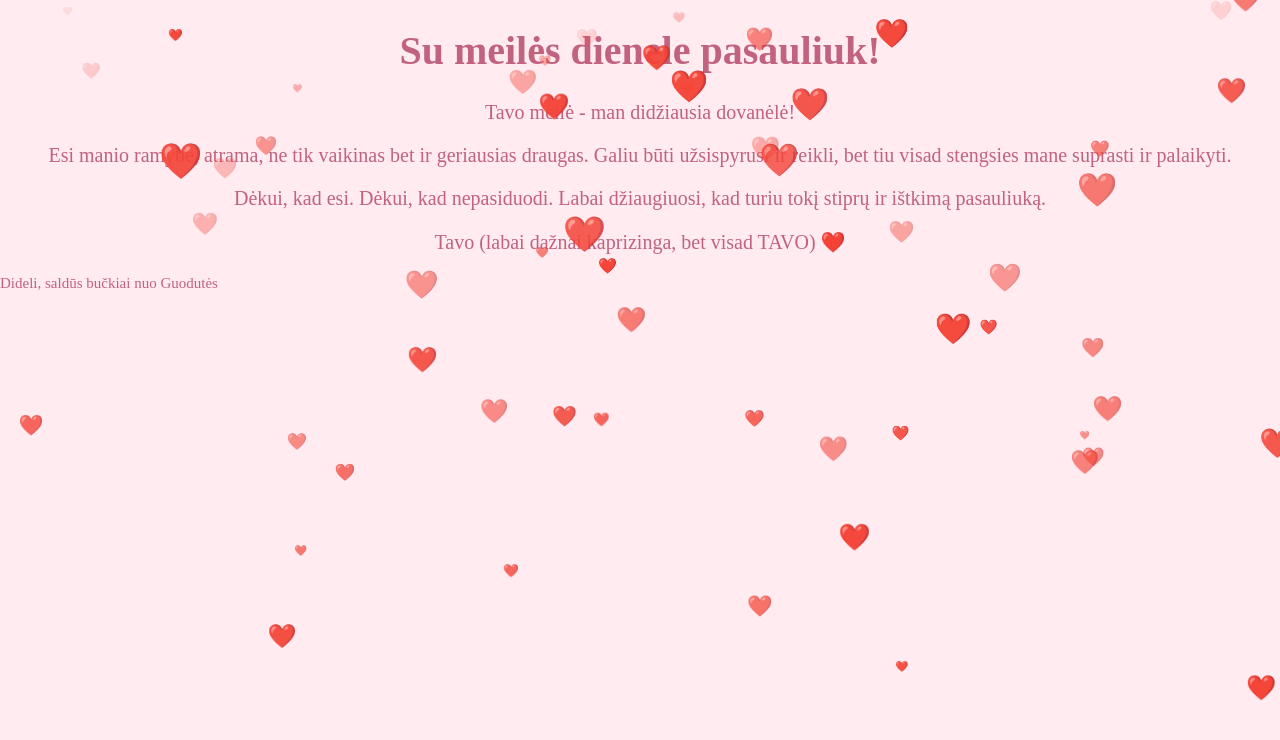
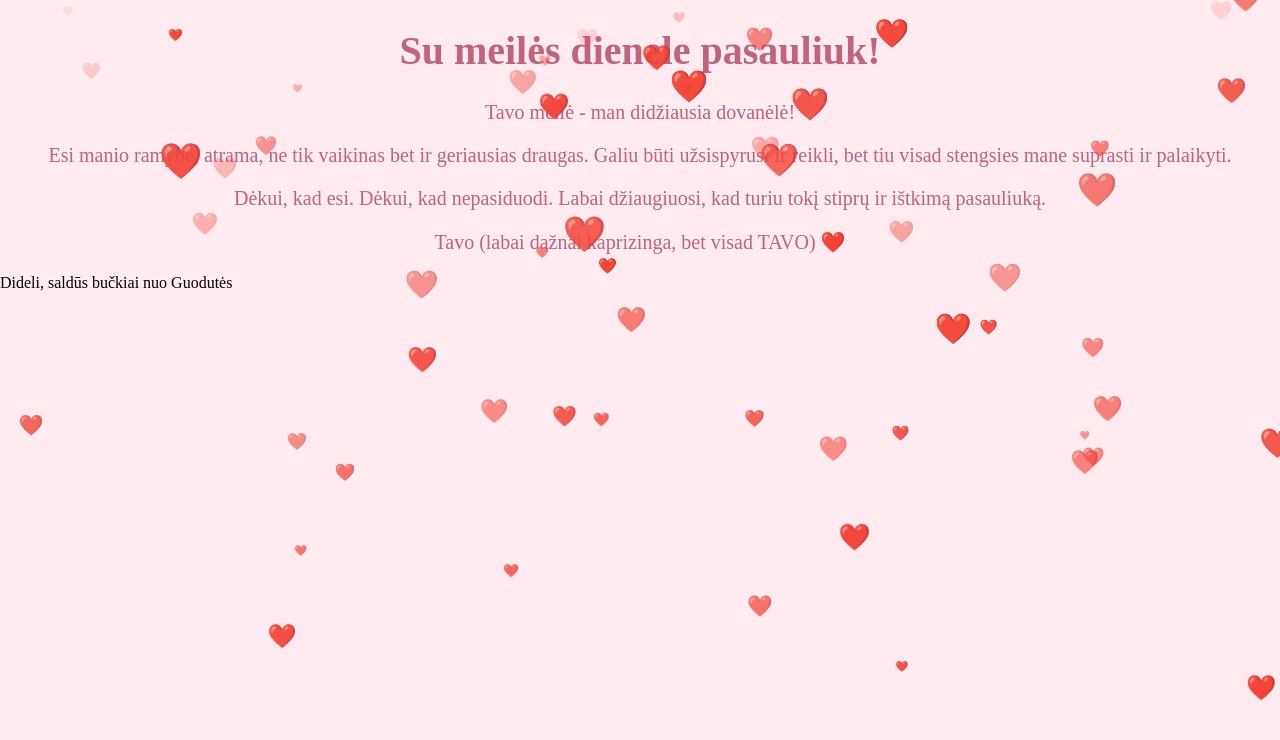
Before and after one commit to Katukas69/mylimukui, a plain HTML site: page index.html in a window 1280 px wide. Shown: the top 740 px of the page. Drawn offline with Linux system fonts and the light colour scheme; animation ran at ten frames a second.

Commit message:
Update style.css

```diff
--- a/style.css
+++ b/style.css
@@ -7,12 +7,6 @@ h1 {
 p {
     color: #c1627f;
     font-size: 20px;
-    text-align: center;
-    font-family: Gabriola;
-}
-p1 {
-    color: #c1627f;
-    font-size: 15px;
     text-align: center;
     font-family: Gabriola;
 }
```
